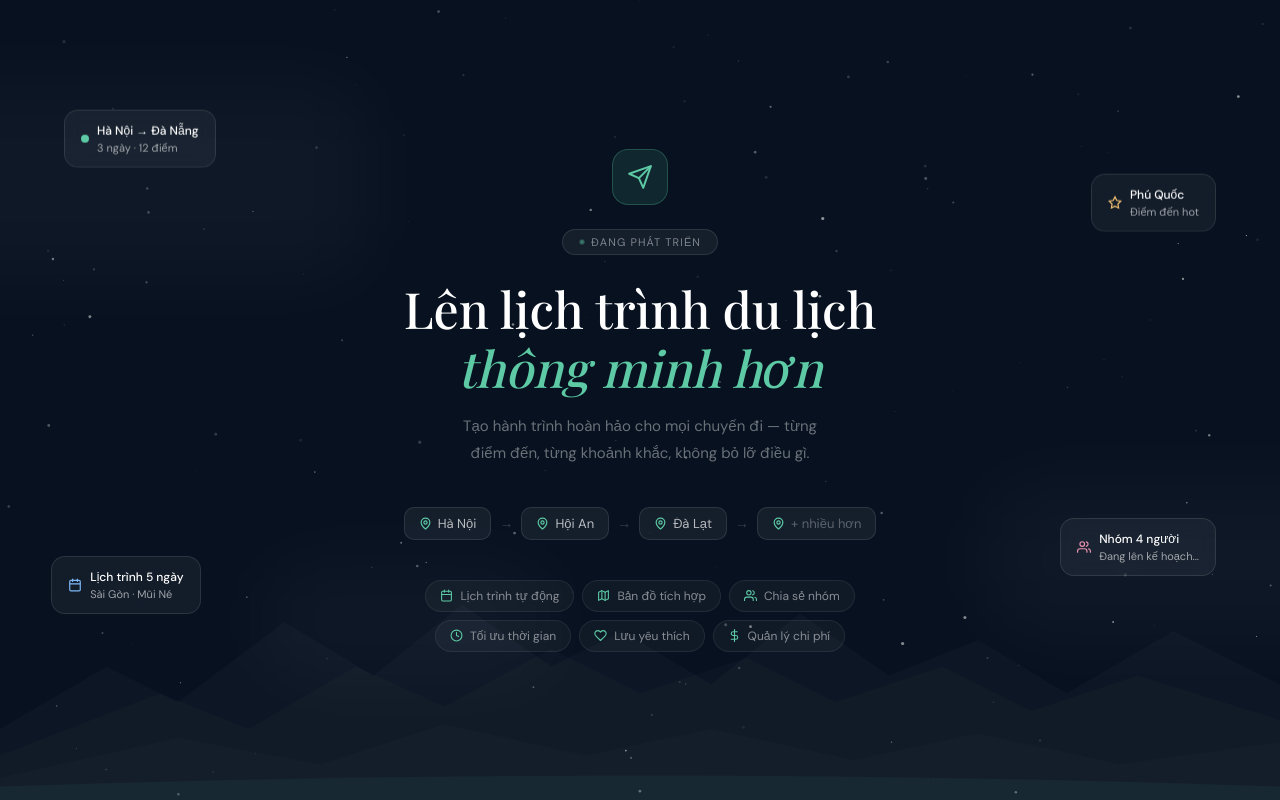
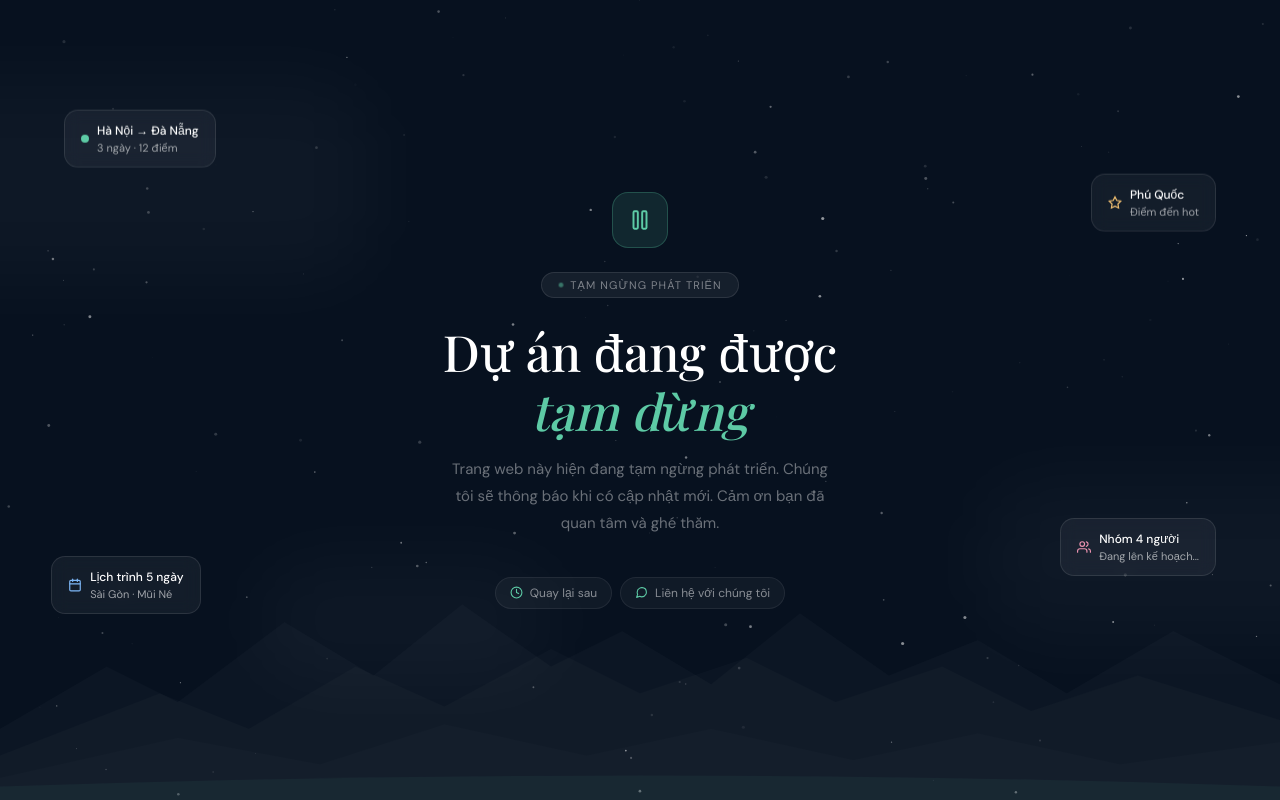
Before and after one commit to pdv21/comingsoon, a plain HTML site: page index.html in a window 1280 px wide. Drawn offline with nearby package versions, Linux system fonts and the light colour scheme; a web font is replaced by a local one.

Commit message:
Pause project

```diff
--- a/index.html
+++ b/index.html
@@ -4,7 +4,7 @@
   <meta charset="UTF-8" />
   <meta name="viewport" content="width=device-width, initial-scale=1.0" />
   <meta name="robots" content="noindex" />
-  <title>Sắp ra mắt — Lên lịch trình du lịch thông minh</title>
+  <title>Tạm ngừng phát triển — Lên lịch trình du lịch thông minh</title>
   <link rel="preconnect" href="https://fonts.googleapis.com" />
   <link rel="preconnect" href="https://fonts.gstatic.com" crossorigin />
   <link href="https://fonts.googleapis.com/css2?family=DM+Sans:wght@400;500&family=Playfair+Display:ital,wght@0,500;1,400&display=swap" rel="stylesheet" />
@@ -279,74 +279,26 @@
 <div class="wrap">
 
   <div class="plane-icon">
-    <svg viewBox="0 0 24 24"><path d="M22 2L11 13"/><path d="M22 2L15 22 11 13 2 9l20-7z"/></svg>
+    <svg viewBox="0 0 24 24"><rect x="6" y="4" width="4" height="16" rx="1"/><rect x="14" y="4" width="4" height="16" rx="1"/></svg>
   </div>
 
   <div class="badge">
     <div class="badge-dot"></div>
-    Đang phát triển
+    Tạm ngừng phát triển
   </div>
 
-  <h1>Lên lịch trình du lịch<br><em>thông minh hơn</em></h1>
+  <h1>Dự án đang được<br><em>tạm dừng</em></h1>
 
-  <p class="sub">Tạo hành trình hoàn hảo cho mọi chuyến đi — từng điểm đến, từng khoảnh khắc, không bỏ lỡ điều gì.</p>
-
-  <div class="route">
-    <div class="dest">
-      <svg viewBox="0 0 24 24"><circle cx="12" cy="10" r="3"/><path d="M12 2a8 8 0 0 0-8 8c0 5.4 7.05 11.5 7.35 11.76a1 1 0 0 0 1.3 0C12.95 21.5 20 15.4 20 10a8 8 0 0 0-8-8z"/></svg>
-      Hà Nội
-    </div>
-    <span class="arrow-r">→</span>
-    <div class="dest">
-      <svg viewBox="0 0 24 24"><circle cx="12" cy="10" r="3"/><path d="M12 2a8 8 0 0 0-8 8c0 5.4 7.05 11.5 7.35 11.76a1 1 0 0 0 1.3 0C12.95 21.5 20 15.4 20 10a8 8 0 0 0-8-8z"/></svg>
-      Hội An
-    </div>
-    <span class="arrow-r">→</span>
-    <div class="dest">
-      <svg viewBox="0 0 24 24"><circle cx="12" cy="10" r="3"/><path d="M12 2a8 8 0 0 0-8 8c0 5.4 7.05 11.5 7.35 11.76a1 1 0 0 0 1.3 0C12.95 21.5 20 15.4 20 10a8 8 0 0 0-8-8z"/></svg>
-      Đà Lạt
-    </div>
-    <span class="arrow-r">→</span>
-    <div class="dest" style="color:rgba(255,255,255,0.3);">
-      <svg viewBox="0 0 24 24"><circle cx="12" cy="10" r="3"/><path d="M12 2a8 8 0 0 0-8 8c0 5.4 7.05 11.5 7.35 11.76a1 1 0 0 0 1.3 0C12.95 21.5 20 15.4 20 10a8 8 0 0 0-8-8z"/></svg>
-      + nhiều hơn
-    </div>
-  </div>
-
-  <div class="countdown">
-    <div class="cbox"><div class="cnum" id="days">00</div><div class="clbl">ngày</div></div>
-    <div class="csep">:</div>
-    <div class="cbox"><div class="cnum" id="hours">00</div><div class="clbl">giờ</div></div>
-    <div class="csep">:</div>
-    <div class="cbox"><div class="cnum" id="minutes">00</div><div class="clbl">phút</div></div>
-    <div class="csep">:</div>
-    <div class="cbox"><div class="cnum" id="seconds">00</div><div class="clbl">giây</div></div>
-  </div>
+  <p class="sub">Trang web này hiện đang tạm ngừng phát triển. Chúng tôi sẽ thông báo khi có cập nhật mới. Cảm ơn bạn đã quan tâm và ghé thăm.</p>
 
   <div class="features">
     <div class="feat">
-      <svg viewBox="0 0 24 24"><rect x="3" y="4" width="18" height="18" rx="2"/><line x1="16" y1="2" x2="16" y2="6"/><line x1="8" y1="2" x2="8" y2="6"/><line x1="3" y1="10" x2="21" y2="10"/></svg>
-      Lịch trình tự động
+      <svg viewBox="0 0 24 24"><circle cx="12" cy="12" r="10"/><polyline points="12 6 12 12 16 14"/></svg>
+      Quay lại sau
     </div>
     <div class="feat">
-      <svg viewBox="0 0 24 24"><polygon points="3 6 9 3 15 6 21 3 21 18 15 21 9 18 3 21"/><line x1="9" y1="3" x2="9" y2="18"/><line x1="15" y1="6" x2="15" y2="21"/></svg>
-      Bản đồ tích hợp
-    </div>
-    <div class="feat">
-      <svg viewBox="0 0 24 24"><path d="M17 21v-2a4 4 0 0 0-4-4H5a4 4 0 0 0-4 4v2"/><circle cx="9" cy="7" r="4"/><path d="M23 21v-2a4 4 0 0 0-3-3.87"/><path d="M16 3.13a4 4 0 0 1 0 7.75"/></svg>
-      Chia sẻ nhóm
-    </div>
-    <div class="feat">
-      <svg viewBox="0 0 24 24"><circle cx="12" cy="12" r="10"/><polyline points="12 6 12 12 16 14"/></svg>
-      Tối ưu thời gian
-    </div>
-    <div class="feat">
-      <svg viewBox="0 0 24 24"><path d="M20.84 4.61a5.5 5.5 0 0 0-7.78 0L12 5.67l-1.06-1.06a5.5 5.5 0 0 0-7.78 7.78l1.06 1.06L12 21.23l7.78-7.78 1.06-1.06a5.5 5.5 0 0 0 0-7.78z"/></svg>
-      Lưu yêu thích
-    </div>
-    <div class="feat">
-      <svg viewBox="0 0 24 24"><line x1="12" y1="1" x2="12" y2="23"/><path d="M17 5H9.5a3.5 3.5 0 0 0 0 7h5a3.5 3.5 0 0 1 0 7H6"/></svg>
-      Quản lý chi phí
+      <svg viewBox="0 0 24 24"><path d="M21 11.5a8.38 8.38 0 0 1-.9 3.8 8.5 8.5 0 0 1-7.6 4.7 8.38 8.38 0 0 1-3.8-.9L3 21l1.9-5.7a8.38 8.38 0 0 1-.9-3.8 8.5 8.5 0 0 1 4.7-7.6 8.38 8.38 0 0 1 3.8-.9h.5a8.48 8.48 0 0 1 8 8v.5z"/></svg>
+      Liên hệ với chúng tôi
     </div>
   </div>
 
@@ -417,22 +369,7 @@
   window.addEventListener('resize', resize);
   requestAnimationFrame(draw);
 
-  // ✏️ Chỉnh ngày ra mắt tại đây
-  const launchDate = new Date('2025-10-01T00:00:00');
 
-  function pad(n) { return String(Math.floor(n)).padStart(2, '0'); }
-
-  function tick() {
-    const diff = launchDate - new Date();
-    if (diff <= 0) { document.querySelector('.countdown').style.display = 'none'; return; }
-    document.getElementById('days').textContent    = pad(diff / 86400000);
-    document.getElementById('hours').textContent   = pad((diff % 86400000) / 3600000);
-    document.getElementById('minutes').textContent = pad((diff % 3600000) / 60000);
-    document.getElementById('seconds').textContent = pad((diff % 60000) / 1000);
-  }
-
-  tick();
-  setInterval(tick, 1000);
 </script>
 </body>
 </html>
```
